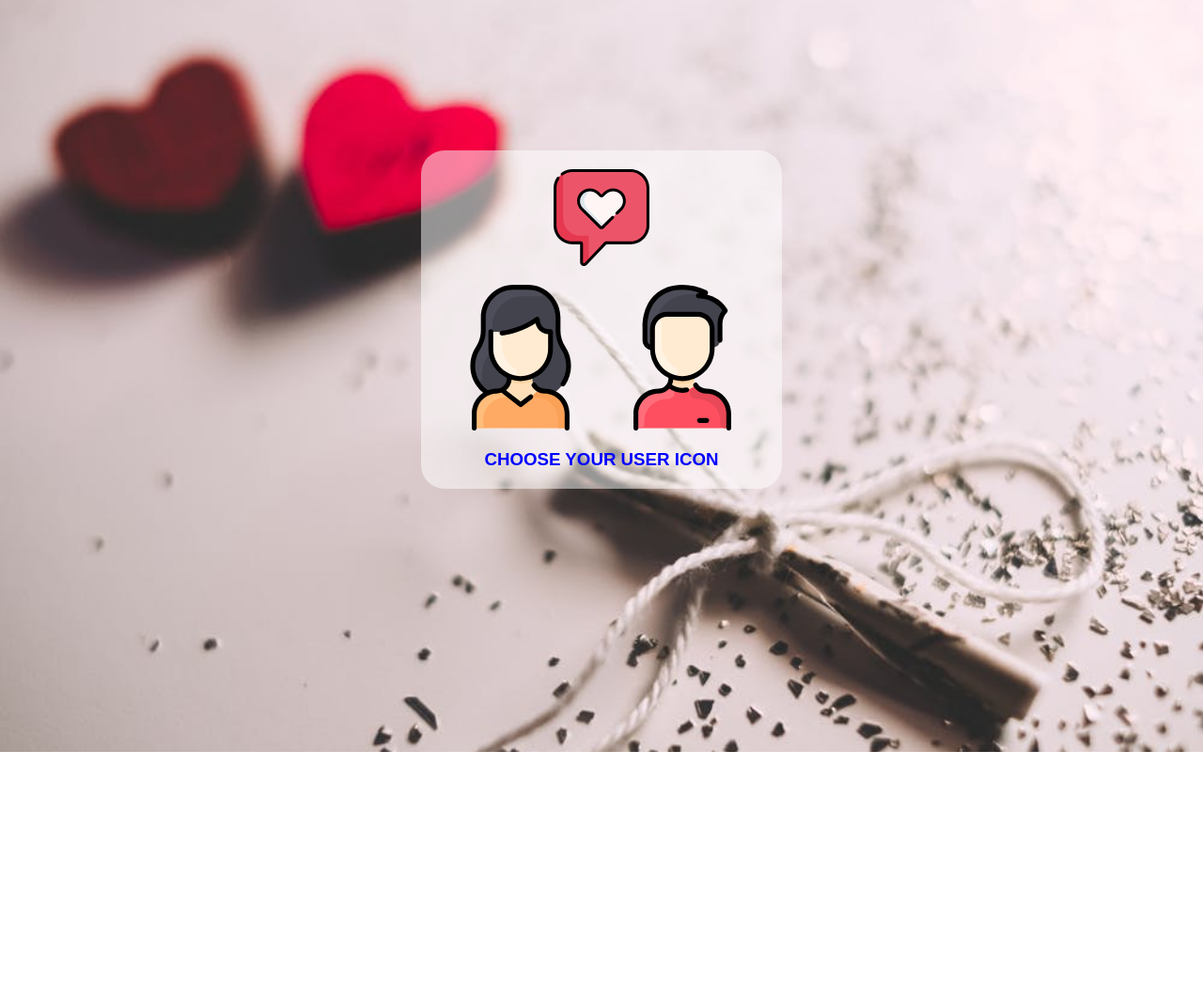
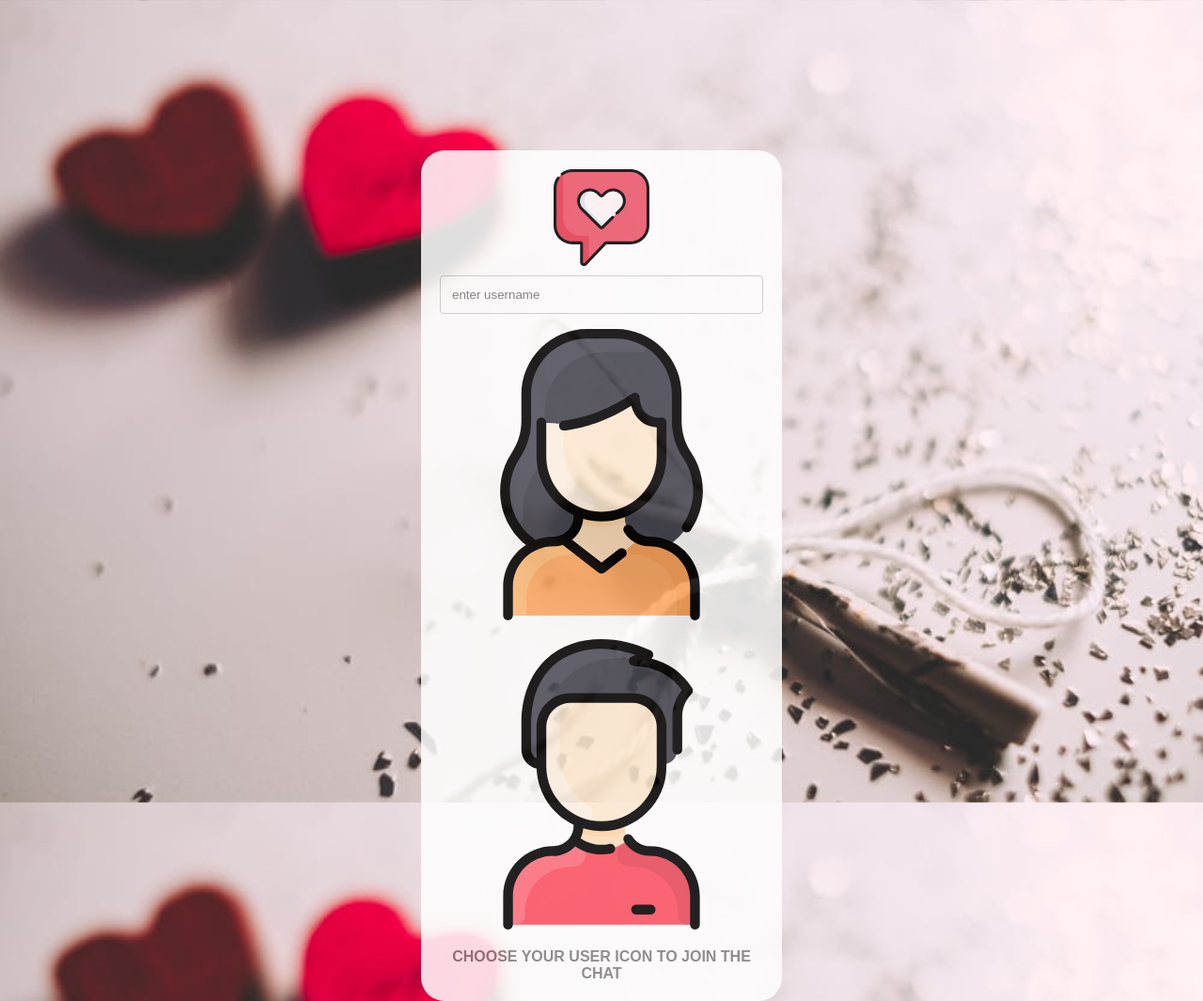
Before and after one commit to ElaineBalgos/Balgos_E_ChatApp, a website: page index.html in a window 1280 px wide. Shown: the whole page at 94% size. Before the commit the page ends 800 px from the top, so only its background shows below. Drawn offline with Linux system fonts and the light colour scheme.

Commit message:
add landing page

```diff
--- a/assets/sass/main.scss
+++ b/assets/sass/main.scss
@@ -4,5 +4,6 @@
 @import "modules/defaults";
 
 @import "modules/index";
+@import "modules/chat";
 
 // import mqs here (later)
--- a/assets/sass/modules/_defaults.scss
+++ b/assets/sass/modules/_defaults.scss
@@ -5,11 +5,36 @@
   box-sizing: border-box;
 }
 
+html {
+  -webkit-background-size: cover;
+  -moz-background-size: cover;
+  -o-background-size: cover;
+  background-size: cover;
+}
+
 body {
   // background-color: $main-bg-color;
   color: $main-text-color;
+
   font-family: $default-family;
   font-size: 16px;
+
+  position: relative;
+  margin-top: 60%;
+  opacity: 85%;
+  width: 100%;
+}
+
+#index {
+  background: url(../image/mainbg.jpg) no-repeat center center fixed;
+  -webkit-background-size: cover;
+  -moz-background-size: cover;
+  -o-background-size: cover;
+  background-size: cover;
+}
+
+#chat {
+  background: url(../image/chatbg.jpg) no-repeat center center fixed;
 }
 
 a {
@@ -22,7 +47,7 @@ a {
 
 .new-message {
   padding: 10px;
-  background-color: blue;
+  background-color: #a2bbd9;
   color: white;
   border-radius: 8px;
   float: left;
@@ -30,6 +55,6 @@ a {
 }
 
 .my-message {
-  background-color: green;
+  background-color: #f5bdbd;
   float: right;
 }
--- a/assets/sass/modules/_vars.scss
+++ b/assets/sass/modules/_vars.scss
@@ -1,5 +1,6 @@
-$main-bg-color: orange;
-$main-text-color: blue;
+// $main-bg-color: orange;
+// $main-text-color: blue;
+$main-text-color: gray;
 
 $main-background-image: url(../image/mainbg.jpg);
 
--- /dev/null
+++ b/assets/sass/modules/chat.scss
@@ -0,0 +1,21 @@
+#app {
+  background: rgba(255, 255, 255, 0.8);
+  border-radius: 25px;
+  text-align: center;
+  margin: auto;
+  padding: 20px;
+  width: 70%;
+  height: 90%;
+}
+
+@media only screen and (min-width: 768px) {
+  #app {
+    width: 50%;
+  }
+}
+
+@media only screen and (min-width: 1024px) {
+  #app {
+    width: 30%;
+  }
+}
--- a/assets/sass/modules/index.scss
+++ b/assets/sass/modules/index.scss
@@ -1,18 +1,5 @@
-html {
-  background: url(../image/mainbg.jpg) no-repeat center center fixed;
-  -webkit-background-size: cover;
-  -moz-background-size: cover;
-  -o-background-size: cover;
-  background-size: cover;
-}
-
-body {
-  position: relative;
-  margin-top: 60%;
-}
-
 .mainContainer {
-  background: rgba(255, 255, 255, 0.5);
+  background: rgba(255, 255, 255);
   border-radius: 25px;
   text-align: center;
   margin: auto;
@@ -25,6 +12,20 @@ body {
   width: 30%;
 }
 
+input[type="text"],
+label,
+textarea {
+  display: flex;
+  width: 100%;
+  padding: 12px;
+  border: 1px solid #ccc;
+  border-radius: 4px;
+  box-sizing: border-box;
+  margin-top: 6px;
+  margin-bottom: 16px;
+  resize: vertical;
+}
+
 .user {
   display: flex;
   justify-content: center;
@@ -32,6 +33,10 @@ body {
 .woman,
 .man {
   width: 90%;
+}
+
+h3 {
+  color: $main-text-color;
 }
 
 @media only screen and (min-width: 768px) {
--- a/index.html
+++ b/index.html
@@ -1,5 +1,5 @@
 <!DOCTYPE html>
-<html lang="en">
+<html id="index" lang="en">
 <head>
     <meta charset="UTF-8">
     <meta name="viewport" content="width=device-width, initial-scale=1.0">
@@ -24,11 +24,17 @@
 
          <div class="mainContainer">
             <section class="logo"><img src="image/love.svg" alt="loveChat"></section>
-            <section class="user">
+
+            <section class="form">
+                <input type="text" id="username" placeholder="enter username">
+                <!-- <input type="text" id="password" placeholder="type password"> -->
+            </section>
+
+            <section class="icon">
                 <a href="/chat"><img class="woman" src="image/woman.svg" alt="woman"></a>
                 <a href="/chat"><img class="man" src="image/man.svg" alt="man"></a>
             </section>
-            <h3> CHOOSE YOUR USER ICON</h3>
+            <h4>CHOOSE YOUR USER ICON TO JOIN THE CHAT</h4>
         </div>
     </main>
 </body>
--- a/public/scripts/components/TheMessageComponent.js
+++ b/public/scripts/components/TheMessageComponent.js
@@ -1,11 +1,11 @@
 export default {
-    props: ['msg'],
+    props: ['msg', 'username', 'socketid'],
 
     template:
     `
     <article class="new-message" :class="{ 'my-message' : matchedID }">
         <h1>{This is a message}</h1>
-        <h4>{{msg.message.name}} says:</h4>
+        <h4>{{msg.username}} says:</h4>
         <p>{{msg.message.content}}</p>
     </article>
     `,
--- a/public/scripts/main.js
+++ b/public/scripts/main.js
@@ -6,12 +6,27 @@ import ChatMessage from "./components/TheMessageComponent.js"
     // load the socket library and make connection
     const socket = io();
 
-    // messenger service event handling -> incoming fromthe manager
+    // messenger service event handling -> incoming from the manager
     function setUserID({sID, message}) {
         // incoming connected event with the data
         // debugger;
         vm.socketID = sID;
     }
+
+    // Join user to chat
+    function userJoin(id, username) {
+    const user = { id, username};
+
+    users.push(users);
+
+    return users;
+    }
+
+    // Get current user
+    function getCurrentUser(id) {
+    return users.find(user => user.id === id);
+  }
+
 
     function appendMessage(message) {
         // debugger;
@@ -22,6 +37,7 @@ import ChatMessage from "./components/TheMessageComponent.js"
         data: {
             // incoming from the server
             messages: [],
+            user: [],
             nickname: "",
             username: "",
             socketID: "",
@@ -37,7 +53,9 @@ import ChatMessage from "./components/TheMessageComponent.js"
         methods: {
             dispatchMessage() {
                 // debugger;
-                socket.emit('chatmessage', {content: this.message, name: this.nickname || "Anonymous"})
+                socket.emit('chatmessage', {content: this.message, name: this.username || "Anonymous"})
+
+                this.message = "";
             }
         },
 
```
Also changed, not shown: chat.html (+8 -2 lines), public/css/main.css, public/css/modules/chat.css (added), public/css/modules/index.css, public/image/chatbg.jpg, 5 other files.
